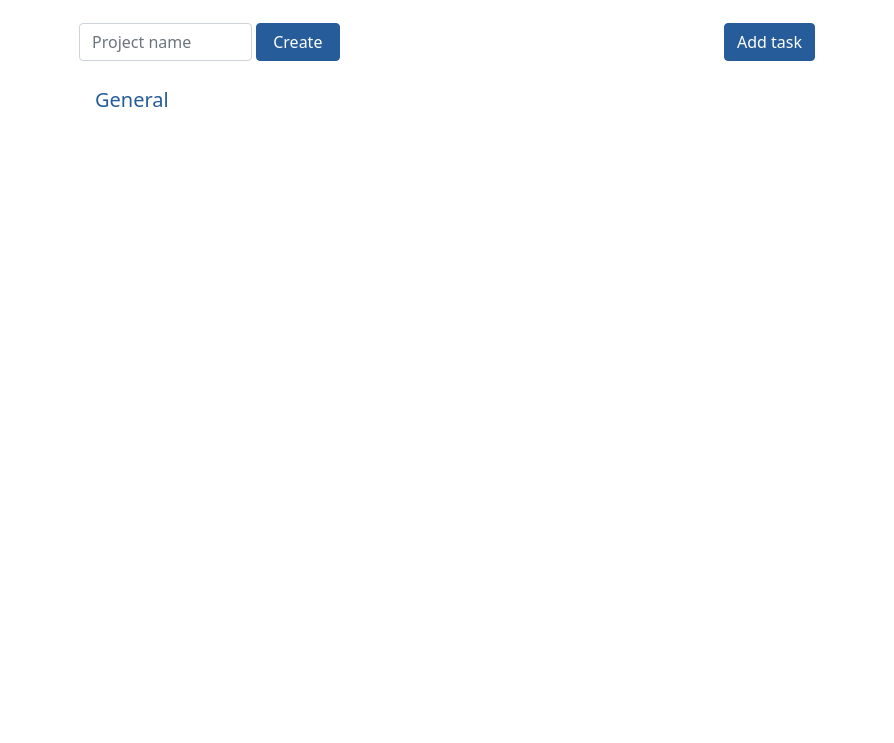
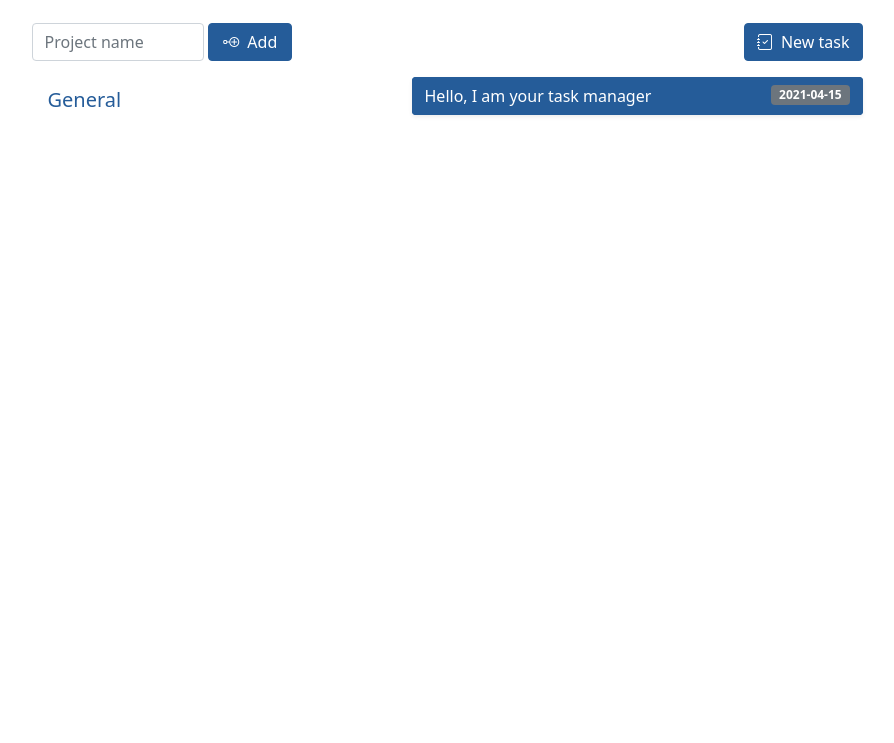
Before and after one commit to cyonii/todo-app, a website built with webpack: page src/index.html in a window 1280 px wide. Shown: the part 57-800 px from the top of the page, without its empty margins (193-1087 px from the left). Built offline with nearby package versions, Linux system fonts and the light colour scheme.

Commit message:
Add save method for ToDo and display dummy ToDo
Refactor the general code

```diff
--- a/src/index.html
+++ b/src/index.html
@@ -11,7 +11,7 @@
 <body>
   <header>
     <nav class="navbar navbar-light bg-light">
-      <div class="container-lg">
+      <div class="container-md">
         <a class="navbar-brand user-select-none d-flex align-items-center mx-auto" href="/">
           <i class="bi bi-card-checklist me-2"></i>
           <strong>Task Manager</strong>
@@ -20,19 +20,19 @@
     </nav>
   </header>
   <main>
-    <div class="container-lg">
+    <div class="container-md">
       <div class="row justify-content-center">
         <!-- Projects column -->
         <div class="col-sm-5 col-lg-3 py-4">
           <!-- Form row -->
-          <form class="row gx-1 mb-3" id="projectForm">
+          <form class="row gx-1 mb-2 mb-md-3" id="projectForm">
             <div class="col-8">
               <label class="visually-hidden" for="project">Project</label>
               <input type="text" name="name" class="form-control" placeholder="Project name" required>
             </div>
 
             <div class="col-4">
-              <button type="submit" class="btn btn-primary w-100">Create</button>
+              <button type="submit" class="btn btn-primary w-100"><i class="bi bi-node-plus me-2"></i>Add</button>
             </div>
           </form>
 
@@ -40,18 +40,46 @@
           <div class="nav flex-column nav-pills" id="project-stack" role="tablist" aria-orientation="vertical"></div>
         </div>
 
+        <div class="col-lg-1 d-none d-lg-block"></div>
+
         <!-- ToDo column -->
         <div class="col-sm-7 col-lg-5 py-4">
-          <div class="d-flex">
-            <button class="btn btn-primary ms-auto">Add task</button>
+          <div class="d-flex mb-2 mb-md-3">
+            <button class="btn btn-primary ms-auto">
+              <i class="bi bi-journal-check me-2"></i>New task
+            </button>
+          </div>
+          <div id="todo-stack">
+            <!-- Dummy ToDo -->
+            <div class="card overflow-hidden border-0 shadow-sm mb-3">
+              <div class="card-head">
+                <button
+                  class="btn btn-primary d-flex  align-items-center justify-content-between w-100 text-start fw-light rounded-0"
+                  type="button" data-bs-toggle="collapse" data-bs-target="#collapseExample" aria-expanded="false"
+                  aria-controls="collapseExample">
+                  Hello, I am your task manager <div class="badge bg-secondary">2021-04-15</div>
+                </button>
+              </div>
+              <div class="collapse" id="collapseExample">
+                <div class="card-body rounded-bottom border border-top-0">
+                  <h6 class="card-title fw-bold">Hello, I am your task manager</h6>
+                  <p class="card-text mb-0 text-primary">
+                    I will help you organize your plan
+                  </p>
+                  <p class="card-text">
+                    <small class="text-muted fw-light">Due on: 2021-04-15</small>
+                  </p>
+                  <div class="alert alert-secondary border-0 py-1 fw-light mb-0">
+                    <small><i>You can delete me when you want</i></small>
+                  </div>
+                </div>
+              </div>
+            </div>
           </div>
         </div>
       </div>
     </div>
   </main>
-
-
-
 </body>
 
 </html>
```
